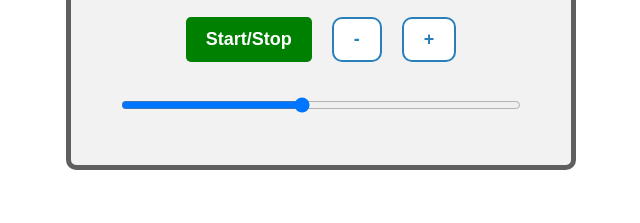
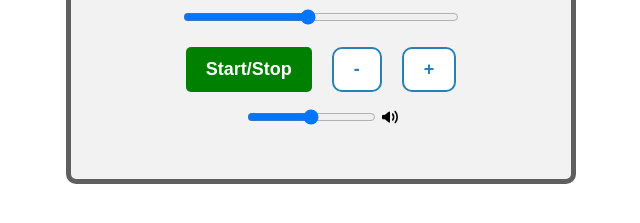
Before and after one commit to DrunkPlato21/metronome, a plain HTML site: page index.html in a window 1280 px wide. Shown: the part 153-376 px from the top of the page, without its empty margins (319-959 px from the left). Drawn offline with Linux system fonts and the light colour scheme.

Commit message:
added volume controls

```diff
--- a/app.js
+++ b/app.js
@@ -1,6 +1,7 @@
 let bpm = 120;
 let isPlaying = false;
 let intervalId;
+let volume = 0.5;
 
 let toggleButton = document.querySelector('.start-stop')
 let decreaseButton = document.querySelector('.decrease-bpm')
@@ -39,6 +40,9 @@ editableText.addEventListener("blur", function() {
 }
 
 });
+
+
+
 
 editableText.addEventListener("keydown", function(e) {
   if (e.key === "Enter") {
@@ -151,6 +155,7 @@ function toggleMetronome() {
   }
   function playSound() {
     const sound = new Audio("audio/click.mp3");
+    sound.volume = volume;
     toggleLight();
     sound.play();
   }
@@ -158,3 +163,19 @@ function toggleMetronome() {
   function updateBPMDisplay() {
     document.querySelector(".bpm-value").innerHTML = bpm;
   }
+
+
+let volumeSlider = document.getElementById("volume-control");
+volumeSlider.min = 0;
+volumeSlider.max = 1;
+volumeSlider.step = 0.01;
+volumeSlider.value = volume;
+
+volumeSlider.addEventListener("input", function() {
+
+
+  volume = Number(volumeSlider.value);
+  console.log(volume)
+
+
+});
--- a/index.html
+++ b/index.html
@@ -8,21 +8,41 @@
     <title>Metronome Javascript Project</title>
 </head>
 <body>
+
     <div class="metronome">
+
       <div id="light"></div>
 
         <div class="bpm-display">
           <span class="bpm-value" type="number">120</span> BPM
         </div>
+
+        <div class="bpm-controls">
+          <input type="range" id="bpm-slider" min="40" max="218" value="120">
+        </div>
+
         <div class="controls">
-          <button class="start-stop">Start/Stop</button>
+
+          <button class="start-stop">Start/Stop </button>
+
           <button class="decrease-bpm">-</button>
           <button class="increase-bpm">+</button>
 
         </div>
-        <input type="range" id="bpm-slider" min="40" max="218" value="120">
+        <div class="volume-controls">
+          <input type="range" id="volume-control" min="0" max="100" value="100">
+          <img src="audio.png" alt="">
+        </div>
+
+
 
       </div>
+
+
+
+
+
+
 
     <script src="app.js"></script>
 </body>
--- a/styles.css
+++ b/styles.css
@@ -13,7 +13,7 @@
   .bpm-display {
     font-size: 36px;
     font-weight: bold;
-    margin-bottom: 20px;
+    margin-bottom: 0px;
   }
 
   .bpm-value {
@@ -71,6 +71,18 @@
   }
 
   #bpm-slider{
-    margin-top: 35px;
     width: 100%
+
   }
+  .bpm-controls{
+    display: flex;
+    justify-content: space-between;
+    width: 70%;
+    margin-bottom: 20px;
+    margin-top: 10px;
+  }
+
+
+  .volume-controls{
+    margin-top: 15px;
+  }
```
Also changed, not shown: audio.png (added), metronome.png (added).
